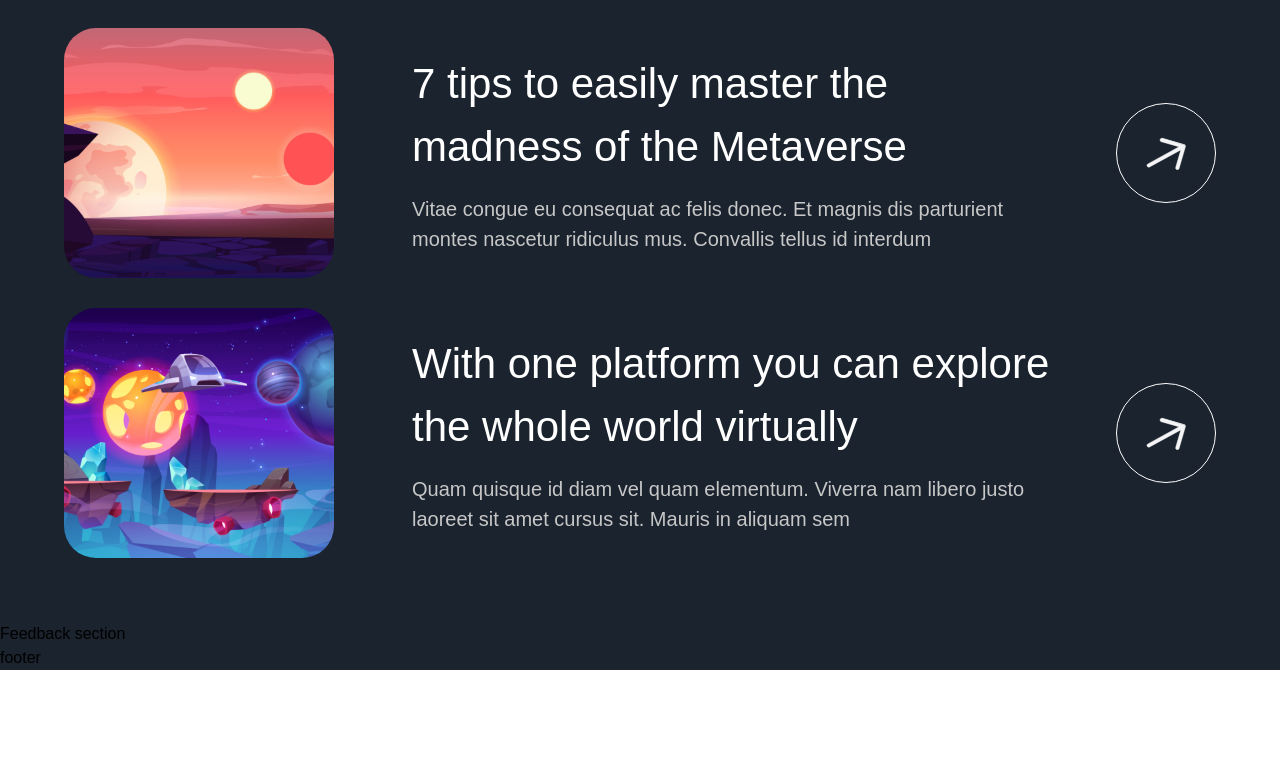
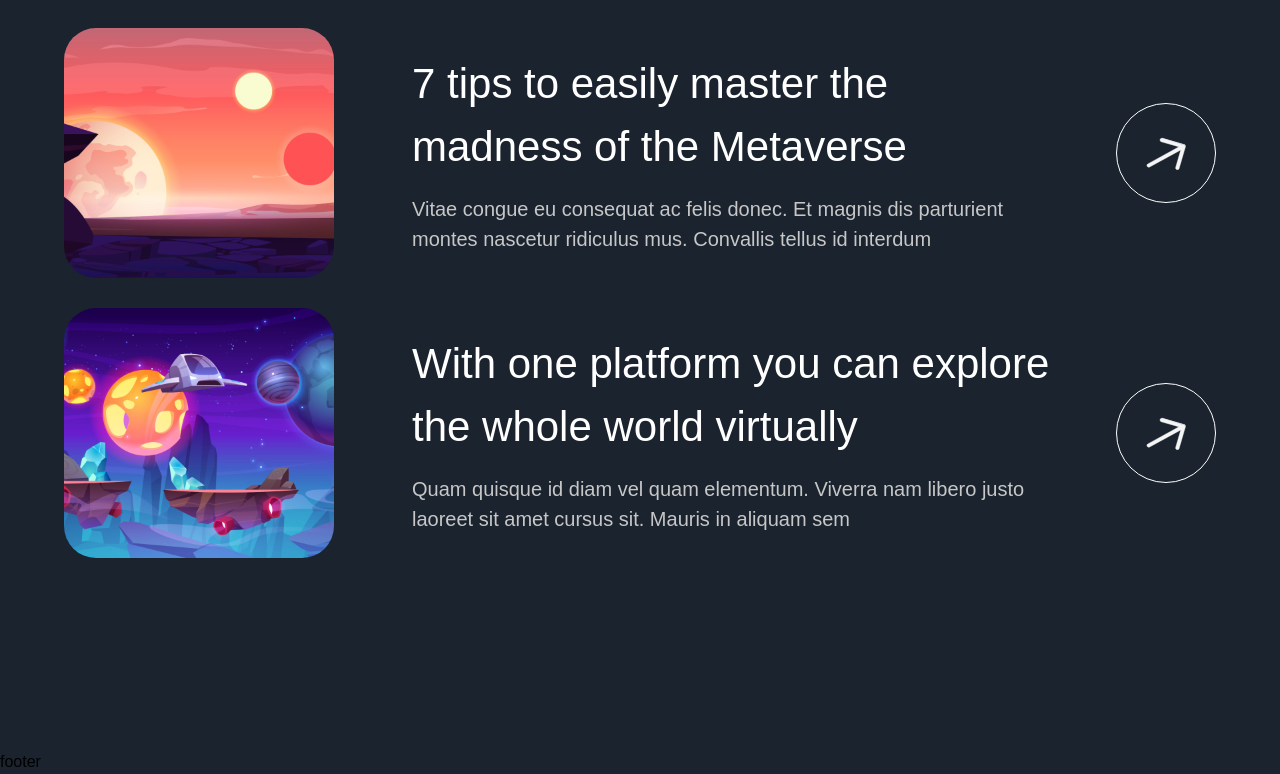
Before and after one commit to m-taha52/metaverse_ui, a Next.js app: page / in a window 1280 px wide. Shown: the part 5550-6324 px from the top of the page. Before the commit the page ends 6220 px from the top, so only its background shows below. Built offline with nearby package versions, Linux system fonts and the light colour scheme; a web font is replaced by a local one.

Commit message:
Feedback
Initialized Imports and Parent Container

```diff
--- a/sections/Feedback.jsx
+++ b/sections/Feedback.jsx
@@ -1,8 +1,22 @@
 'use client';
 
+import {motion} from "framer-motion"
+import styles from "../styles";
+import { fadeIn, staggerContainer, zoomIn } from "../utils/motion";
+
+
 const Feedback = () => (
-  <section>
-    Feedback section
+  <section className={`${styles.paddings} relative z-10`}>
+
+    <motion.div
+    variants={staggerContainer}
+    whileInView="show"
+    initial="hidden"
+    viewport={{once: 'false', amount: 0.25}}
+    className={`${styles.innerWidth} mx-auto flex flex-col `}
+    >
+
+    </motion.div>
   </section>
 );
 
```
